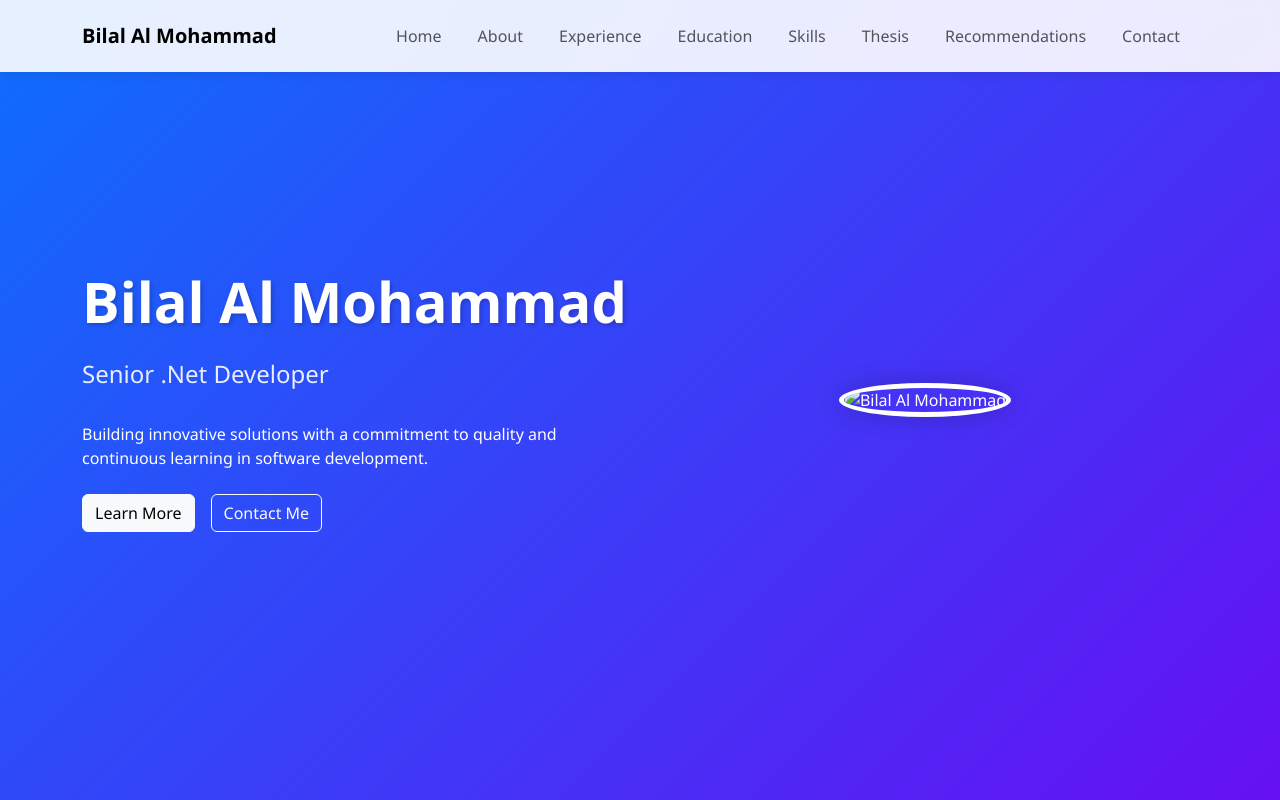
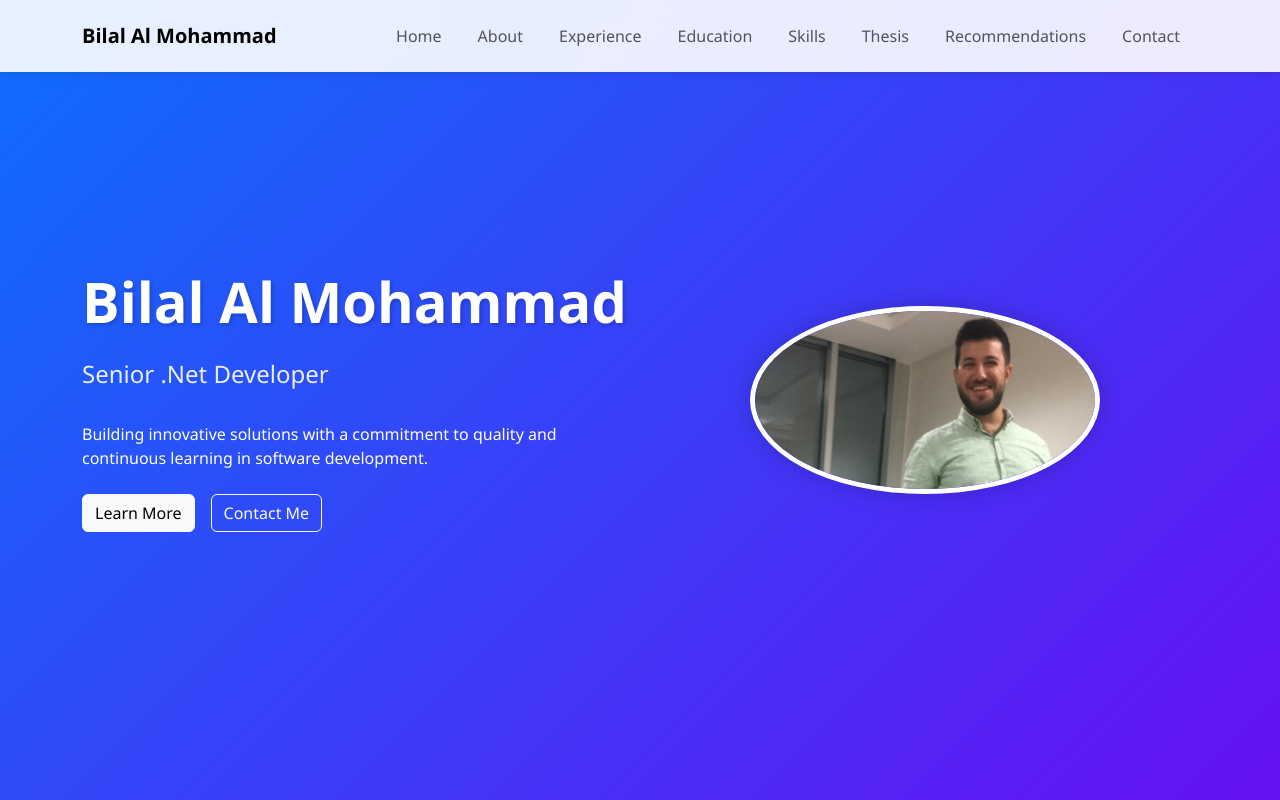
Before and after one commit to bilal0106/bilal0106.github.io, a plain HTML site: page index.html in a window 1280 px wide. Shown: the top 800 px of the page. Drawn offline with nearby package versions, Linux system fonts and the light colour scheme.

Commit message:
Update index.html

```diff
--- a/index.html
+++ b/index.html
@@ -431,7 +431,7 @@
                     </div>
                 </div>
                 <div class="col-lg-6 text-center animated fadeInRight">
-                    <img src="/api/placeholder/400/400" alt="Bilal Al Mohammad" class="profile-image img-fluid" style="max-width: 350px;">
+                    <img src="img/bilal-2.jpg" alt="Bilal Al Mohammad" class="profile-image img-fluid" style="max-width: 350px;">
                 </div>
             </div>
         </div>
```
